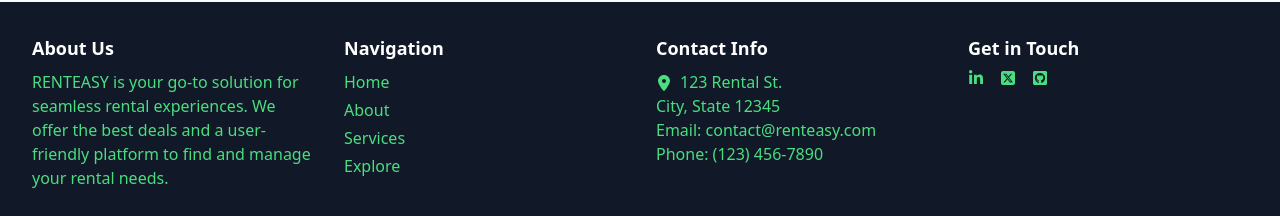
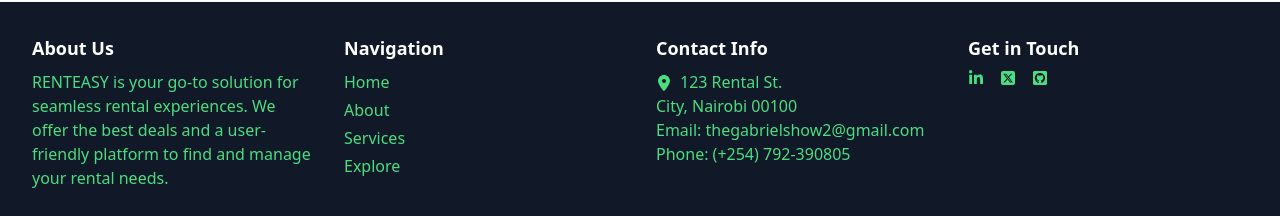
Before and after one commit to GabrielOchieng/renteasy, a React (Vite) app: page / in a window 1280 px wide. Shown: the part 5688-5904 px from the top of the page. Built offline with nearby package versions, Linux system fonts and the light colour scheme; no server answers.

Commit message:
contact info in footer section

```diff
--- a/src/components/Footer.jsx
+++ b/src/components/Footer.jsx
@@ -62,11 +62,11 @@ const Footer = () => {
               <FaLocationDot className="inline mr-2" />
               123 Rental St.
               <br />
-              City, State 12345
+              City, Nairobi 00100
               <br />
-              Email: contact@renteasy.com
+              Email: thegabrielshow2@gmail.com
               <br />
-              Phone: (123) 456-7890
+              Phone: (+254) 792-390805
             </p>
           </div>
 
```
